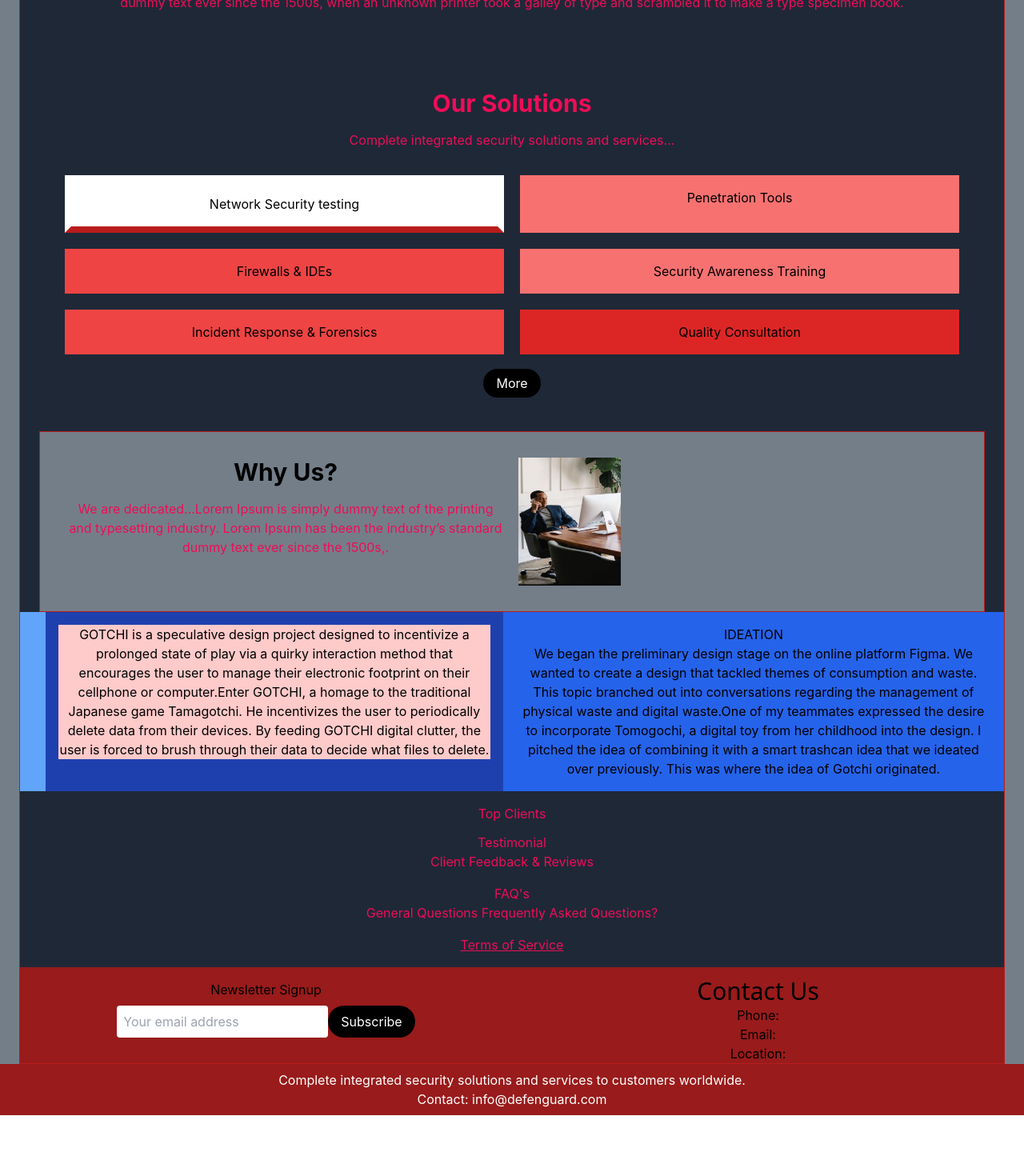
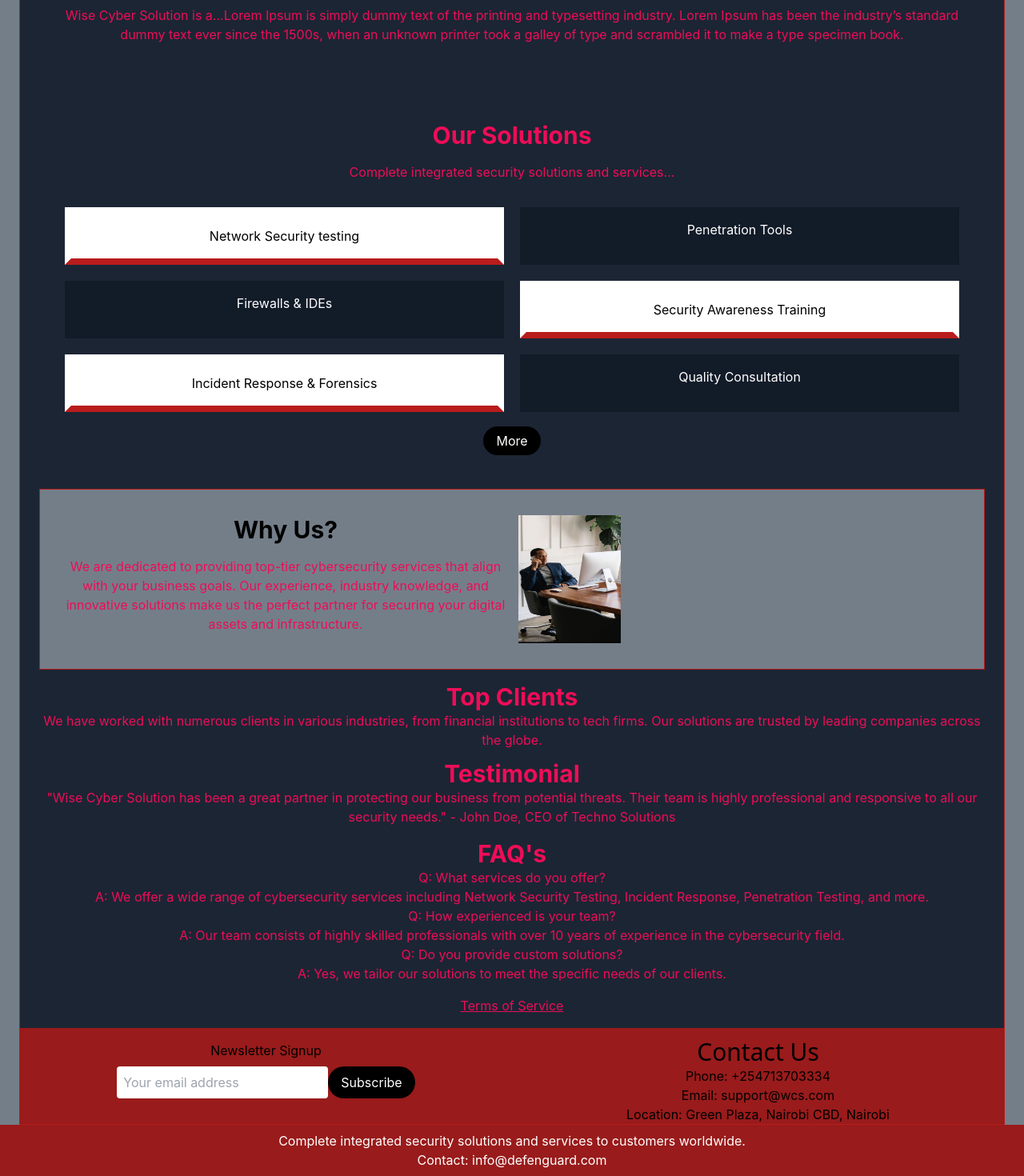
Before and after one commit to treva556/wise_security, a React (Create React App) app: page / in a window 1280 px wide. Shown: the part 494-1964 px from the top of the page at 80% size. Before the commit the page ends 1888 px from the top, so only its background shows below. Built offline with nearby package versions, Linux system fonts and the light colour scheme.

Commit message:
milestone 3

```diff
--- a/src/App.css
+++ b/src/App.css
@@ -39,8 +39,16 @@
 
 
 .bg45 {
-  background-color: #1F2837;
+  background-color: #1C2534;
 }
+
+.bg65 {
+  background-color: #121B28;
+ }
+
+ .c65 {
+  color: #121B28;
+ }
 
 .bg55 {
   background-color: #747E89;
--- a/src/sections/Body.js
+++ b/src/sections/Body.js
@@ -21,6 +21,9 @@ function Body() {
         <div className='p-32'>
           <p className='text-7xl'>WCS</p>
           <p className='ml-7 text-3xl mt-3 text-yellow-50'> "Ahead of Threats"</p>
+          <div className=' flex bg-white w-48 border-2 font-mono text-sm p-2 rounded-3xl justify-start'>
+            CALL: +254788988988
+          </div>
         </div>
       </div>
 <div className='bg45 border border-red-700 ml-6 mr-6'>
@@ -37,12 +40,14 @@ function Body() {
           <p className= " c99 mb-8">Complete integrated security solutions and services...</p>
           <div className="grid grid-cols-2 gap-5 mb-6">
             <div className="bg-white p-4 border-8 border-white border-b-red-700">Network Security testing</div>
-            <div className="bg-red-400 p-4">Penetration Tools</div>
-            <div className="bg-red-500 p-4">Firewalls & IDEs</div>
-            <div className="bg-red-400 p-4">Security Awareness Training</div>
-            <div className="bg-red-500 p-4"> Incident Response & Forensics </div>
+            <div className=" text-white  bg65 p-4">Penetration Tools</div>
+            <div
+            // style={{ border: '2px solid #121B28' }}
+            className="bg65  p-4 text-white">Firewalls & IDEs</div>
+            <div className="bg-white p-4 border-8 border-white border-b-red-700  ">Security Awareness Training</div>
+            <div className=" bg-white p-4 border-8 border-white border-b-red-700 "> Incident Response & Forensics </div>
 
-            <div className="bg-red-600 p-4">Quality Consultation</div>
+            <div className="bg65 p-4 text-white">Quality Consultation</div>
           </div>
           <Link to="/services" className='bg-black text-white mt-6 py-2 px-4 rounded-full text-center cursor-pointer w-20'>
             More
@@ -50,11 +55,12 @@ function Body() {
         </div>
       </div>
 
+
       <div className="bg55 ml-6 mr-6 mt-4 border border-red-700">
         <div className="columns-2 container mx-auto p-8">
           <div className='col-span-1'>
             <h2 className="text-3xl font-bold mb-4">Why Us?</h2>
-            <p className='c99'>We are dedicated...Lorem Ipsum is simply dummy text of the printing and typesetting industry. Lorem Ipsum has been the industry’s standard dummy text ever since the 1500s,.</p>
+            <p className='c99'>We are dedicated to providing top-tier cybersecurity services that align with your business goals. Our experience, industry knowledge, and innovative solutions make us the perfect partner for securing your digital assets and infrastructure.</p>
           </div>
           <div className="w-full col-span-1">
             <img src={image11} alt="Group 37" className="w-32 h-40" />
@@ -62,65 +68,25 @@ function Body() {
         </div>
       </div>
 
-      {/* ll */}
-      <div class="flex flex-col md:flex-row">
-    {/* <div class="order-1 md:order-2 p-4 bg-blue-200">
-      <p>
-        GOTCHI is a speculative design project designed to incentivize a prolonged state of play via a quirky interaction method that encourages the user to manage their electronic footprint on their cellphone or computer.
-        {/* <br>
-        We carry more digital waste than ever before (outdated pictures, documents, videos, etc.). This hoarding of digital files and lack of organization is called Digital Clutter.
-        <br>
-        Enter GOTCHI, a homage to the traditional Japanese game Tamagotchi. He incentivizes the user to periodically delete data from their devices. By feeding GOTCHI digital clutter, the user is forced to brush through their data to decide what files to delete.
-      </p>
-      <p className=' bg-red-200'>
-        GOTCHI is a speculative design project designed to incentivize a prolonged state of play via a quirky interaction method that encourages the user to manage their electronic footprint on their cellphone or computer.
-        {/* <br>
-        We carry more digital waste than ever before (outdated pictures, documents, videos, etc.). This hoarding of digital files and lack of organization is called Digital Clutter.
-        <br>
-        Enter GOTCHI, a homage to the traditional Japanese game Tamagotchi. He incentivizes the user to periodically delete data from their devices. By feeding GOTCHI digital clutter, the user is forced to brush through their data to decide what files to delete.
-      </p>
-    </div>
-     */}
-    <div class="order-2 md:order-1 p-4 bg-blue-400">
-      {/* <img src="src/gotchi/video link.png" width="2104" height="3163" alt="GOTCHI Image"> */}
-    </div>
-    <div class="order-3 md:order-4 p-4 bg-blue-600">
-      <h2>IDEATION</h2>
-      <p>
-        We began the preliminary design stage on the online platform Figma. We wanted to create a design that tackled themes of consumption and waste. This topic branched out into conversations regarding the management of physical waste and digital waste.
-        {/* <br> */}
-        One of my teammates expressed the desire to incorporate Tomogochi, a digital toy from her childhood into the design. I pitched the idea of combining it with a smart trashcan idea that we ideated over previously. This was where the idea of Gotchi originated.
-      </p>
-    </div>
-    <div class="order-4 md:order-3 p-4 bg-blue-800">
-      {/* <img src="src/gotchi/figma board.png" width="1121" height="1159" alt="Figma Board"> */}
-      <p className=' bg-red-200'>
-        GOTCHI is a speculative design project designed to incentivize a prolonged state of play via a quirky interaction method that encourages the user to manage their electronic footprint on their cellphone or computer.
-        {/* <br>
-        We carry more digital waste than ever before (outdated pictures, documents, videos, etc.). This hoarding of digital files and lack of organization is called Digital Clutter.
-        <br> */}
-        Enter GOTCHI, a homage to the traditional Japanese game Tamagotchi. He incentivizes the user to periodically delete data from their devices. By feeding GOTCHI digital clutter, the user is forced to brush through their data to decide what files to delete.
-      </p>
-    </div>
-  </div>
-
-      <div className='c99 ml-6 mr-6 mt-4 '>
-     <h5>  Top Clients  </h5>
-      <p></p>
+      {/* Testimonials Section */}
+      <div className='c99 ml-6 mr-6 mt-4'>
+        <h5 className='text-3xl font-bold'>Top Clients</h5>
+        <p>We have worked with numerous clients in various industries, from financial institutions to tech firms. Our solutions are trusted by leading companies across the globe.</p>
       </div>
 
-
-
-
-      <div className='c99 mr-6 ml-6 mt-3 ' >
-      <h6> Testimonial </h6>
-      <p>Client Feedback & Reviews</p>
+      <div className='c99 ml-6 mr-6 mt-3'>
+        <h6 className='text-3xl font-bold'>Testimonial</h6>
+        <p>"Wise Cyber Solution has been a great partner in protecting our business from potential threats. Their team is highly professional and responsive to all our security needs." - John Doe, CEO of Techno Solutions</p>
       </div>
 
-      <div className='c99 ml-6 mr-6 mt-4 '>
-     <h5>  FAQ's  </h5>
-      <p>General Questions Frequently Asked Questions?</p>
+      {/* FAQ Section */}
+      <div className='c99 ml-6 mr-6 mt-4'>
+        <h5 className='text-3xl font-bold'>FAQ's</h5>
+        <p>Q: What services do you offer?<br />A: We offer a wide range of cybersecurity services including Network Security Testing, Incident Response, Penetration Testing, and more.</p>
+        <p>Q: How experienced is your team?<br />A: Our team consists of highly skilled professionals with over 10 years of experience in the cybersecurity field.</p>
+        <p>Q: Do you provide custom solutions?<br />A: Yes, we tailor our solutions to meet the specific needs of our clients.</p>
       </div>
+
 
       {/* <div className='bg-red-100 ml-6 mr-6 mt-4'>
       <h5>Privacy Policy</h5>
@@ -143,9 +109,9 @@ function Body() {
 
       <div className=' mt-3'>
         <h4 className=' font-sans text-3xl'> Contact Us</h4>
-        <p> Phone: </p>
-        <p> Email: </p>
-        <p> Location: </p>
+        <p> Phone: +254713703334</p>
+        <p> Email: support@wcs.com </p>
+        <p> Location: Green Plaza, Nairobi CBD, Nairobi </p>
       </div>
       </div>
       </div>
```
